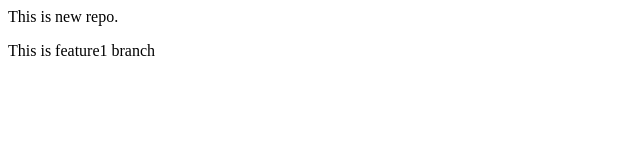
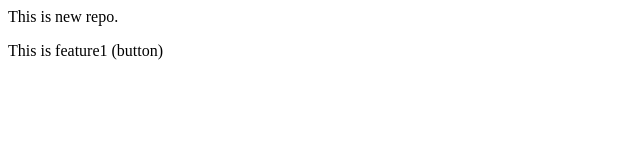
Before and after one commit to NavneetSharma07/localrepo, a plain HTML site: page index.html in a window 1280 px wide. Shown: the full height of the page, 0-640 px from the left. Drawn offline with Linux system fonts and the light colour scheme.

```diff
--- a/index.html
+++ b/index.html
@@ -1,2 +1,2 @@
 <p>This is new repo.</p>
-<p>This is feature1 branch</p>
+<p>This is feature1 (button)</p>
```
